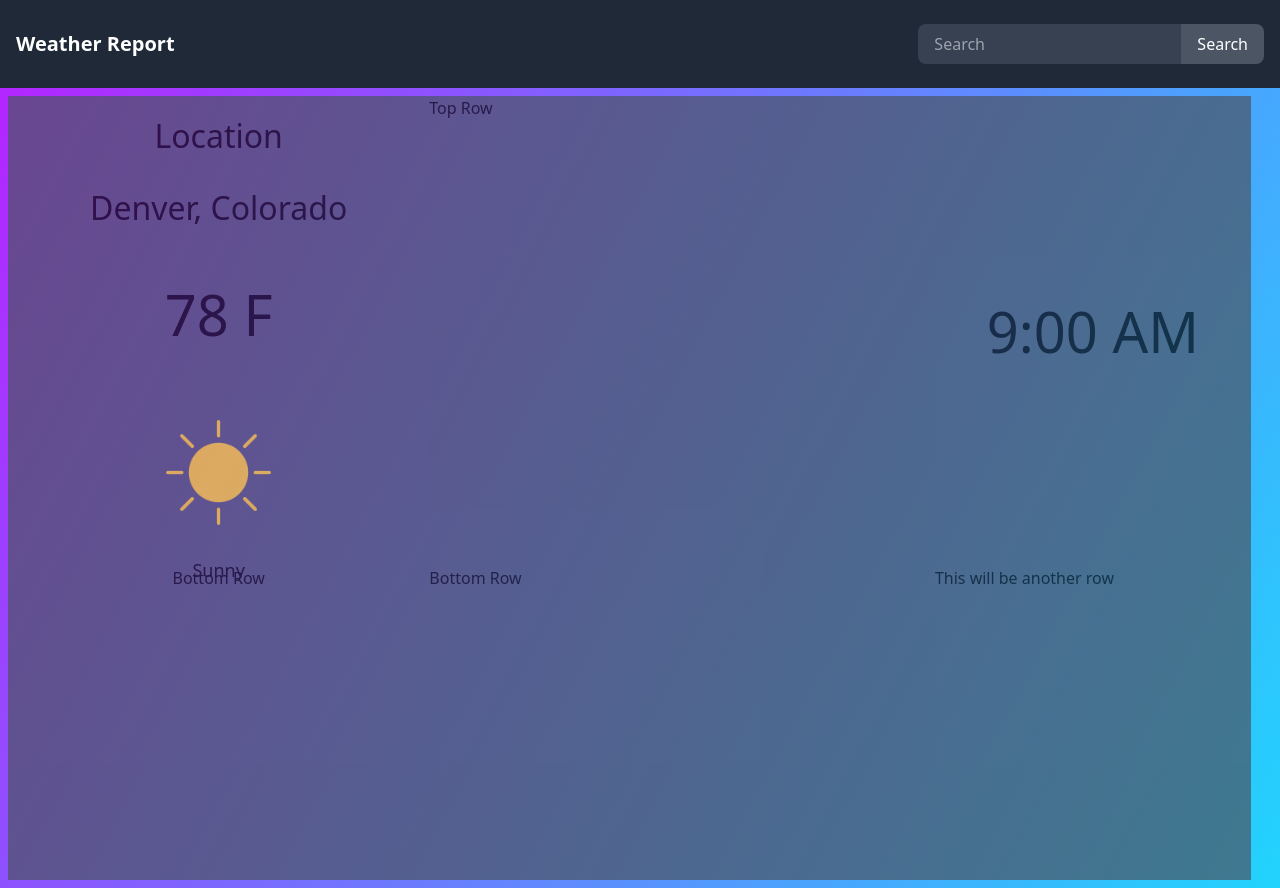
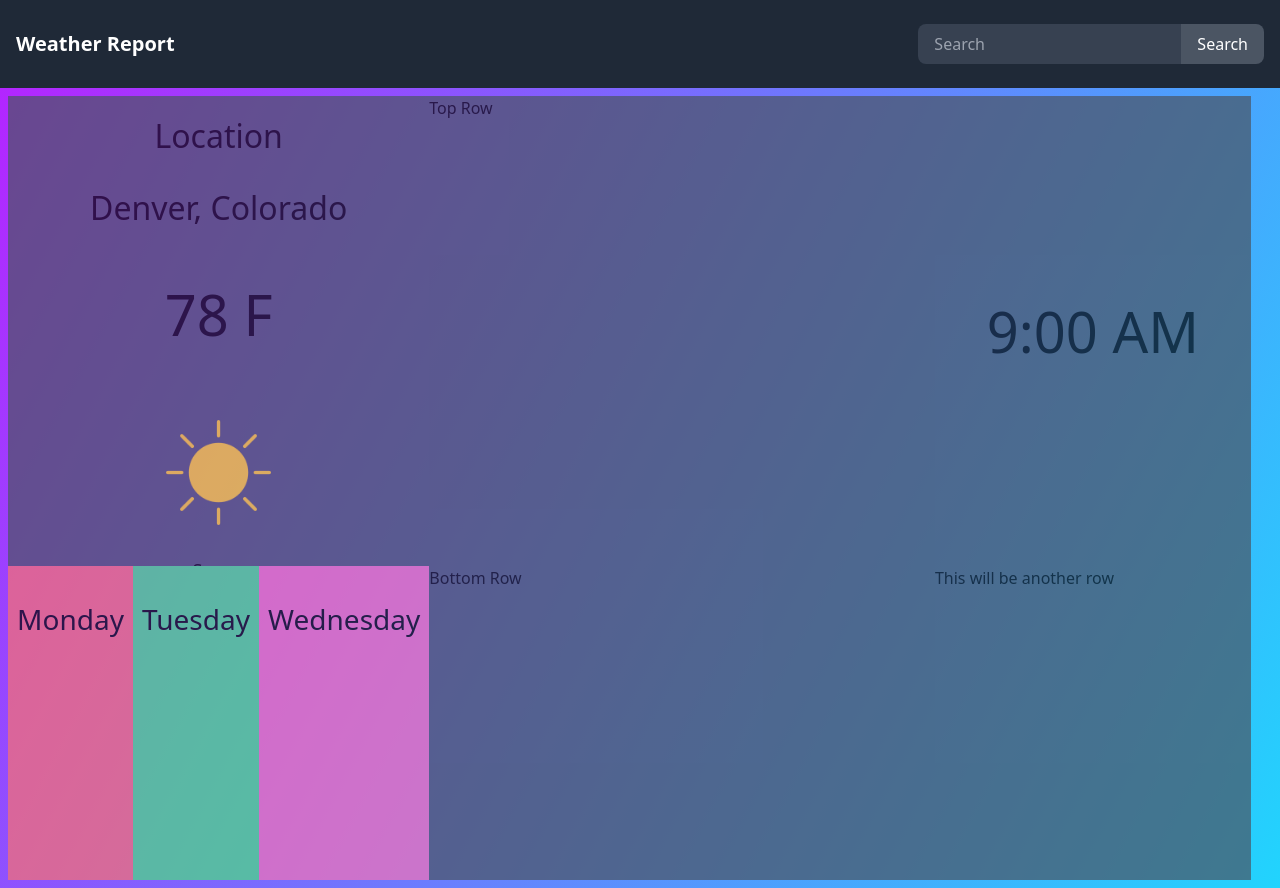
Before and after one commit to Noah8863/React-Weather-App, a React (Create React App) app: page / in a window 1280 px wide. Built offline with nearby package versions, Linux system fonts and the light colour scheme; no server answers.

Commit message:
started the forecast container

```diff
--- a/src/DailyReport/daily.jsx
+++ b/src/DailyReport/daily.jsx
@@ -14,6 +14,9 @@ function DailyReport({ searchedCity }) {
   const [localTime, setLocalTime] = useState("9:00 AM");
   const [weatherCondition, setWeatherCondition] = useState("Sunny");
   const [currentTemp, setCurrentTemp] = useState("78 F");
+  const [day1, setDay1] = useState("Monday");
+  const [day2, setDay2] = useState("Tuesday");
+  const [day3, setDay3] = useState("Wednesday");
   const [day1High, setDay1High] = useState("Monday");
   const [day1Low, setDay1Low] = useState("");
   const [day2High, setDay2High] = useState("");
@@ -69,6 +72,9 @@ function DailyReport({ searchedCity }) {
               setIcon(null);
               break;
           }
+          setDay1(data.forecast.forecastday[0].date.split("-").slice(1).join("-"));
+          setDay2(data.forecast.forecastday[1].date.split("-").slice(1).join("-"));
+          setDay3(data.forecast.forecastday[2].date.split("-").slice(1).join("-"));
           setDay1High(data.forecast.forecastday[1].day.maxtemp_f);
           setDay1Low(data.forecast.forecastday[1].day.mintemp_f);
           setDay2High(data.forecast.forecastday[2].day.maxtemp_f);
@@ -106,7 +112,6 @@ function DailyReport({ searchedCity }) {
     setDay2Low(data.forecast.forecastday[2].day.mintemp_f);
   }
 
-
   return (
     <div className="flex h-screen p-2">
       <div className="w-1/3 h-full bg-gray-600 opacity-70 text-center">
@@ -115,13 +120,21 @@ function DailyReport({ searchedCity }) {
           <p id="cityName" className="text-2xl p-2">
             {cityName}
           </p>
-          <p id="currentTemp" className="text-3xl p-8">{currentTemp}</p>
+          <p id="currentTemp" className="text-3xl p-8">
+            {currentTemp}
+          </p>
           <div className="flex justify-center my-8">
             {icon && <img src={icon} alt="Weather Icon" className="w-1/4" />}
           </div>
-          <p id="weatherCondition" className="text-lg">{weatherCondition}</p>
+          <p id="weatherCondition" className="text-lg">
+            {weatherCondition}
+          </p>
         </div>
-        <div className="h-2/5 ">Bottom Row</div>
+        <div className="h-2/5 flex">
+          <div className="flex-grow bg-red-400 text-xxl pt-8">{day1}</div>
+          <div className="flex-grow bg-green-400 text-xxl pt-8">{day2}</div>
+          <div className="flex-grow bg-pink-400 text-xxl pt-8">{day3}</div>
+        </div>
       </div>
       <div className="w-2/5 h-full bg-gray-600 opacity-70">
         <div className="h-3/5">Top Row</div>
--- a/tailwind.config.js
+++ b/tailwind.config.js
@@ -12,6 +12,7 @@ module.exports = {
         'base': '1rem',
         'lg': '1.125rem',
         'xl': '1.25rem',
+        'xxl': '1.75rem',
         '2xl': '2rem',
         '3xl': '3.5rem',
       },
```
